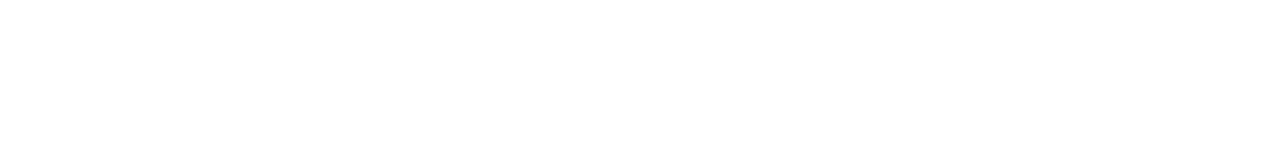
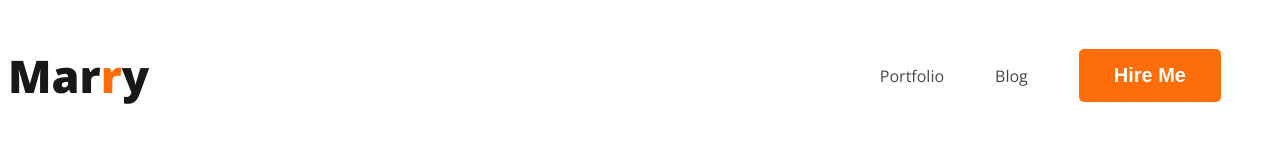
Before and after one commit to Badhon-Sarker/devloper-portfolio, a plain HTML site: page index.html in a window 1280 px wide. Drawn offline with nearby package versions, Linux system fonts and the light colour scheme.

Commit message:
nav items

```diff
--- a/index.html
+++ b/index.html
@@ -4,10 +4,31 @@
     <meta charset="UTF-8">
     <meta name="viewport" content="width=device-width, initial-scale=1.0">
     <title>Devloper Portfolio</title>
-</head>
+
+    <style>
+        @import url('https://fonts.googleapis.com/css2?family=Open+Sans:ital,wght@0,300;0,400;0,500;0,600;0,700;0,800;1,300;1,400;1,500;1,600;1,700;1,800&display=swap');
+      </style>
+
+
+
+    <link rel="stylesheet" href="./styles/blog.css">
+
 <body>
 
     <header>
+
+
+
+        <nav>
+
+            <h2 class="nav-title">Mar<span class="text-primary">r</span>y</h2>
+
+            <ul>
+                <li><a href="">Portfolio</a></li>
+                <li><a href="">Blog</a></li>
+                <li><a href=""></a><button class="btn-primary">Hire Me</button></li>
+            </ul>
+        </nav>
 
     </header>
 
--- /dev/null
+++ b/styles/blog.css
@@ -0,0 +1,54 @@
+/* common shared style */
+
+body{
+    font-family: 'Open Sans', sans-serif;
+}
+
+.text-primary{
+    color: #FD6E0A;
+}
+
+.btn-primary{
+    border-radius: 5px;
+    background: #FD6E0A;
+    border: 0;
+    font-size: 20px;
+    color: white;
+    font-style: normal;
+    font-weight: 700;
+    padding: 15px 35px;
+}
+/* nav related style */
+nav{
+    display: flex;
+    justify-content: space-between;
+    align-items: center;
+}
+
+.nav-title{
+
+    color: #181818;
+font-size: 45px;
+font-weight: 800;
+
+}
+
+.text-primary{
+    color: #FD6E0A;
+}
+
+nav > ul{
+    display: flex;
+    align-items: center;
+}
+
+nav li{
+    list-style: none;
+    margin-right: 51px;
+
+}
+
+nav a{ text-decoration: none;
+    color: #474747;
+
+}
```
